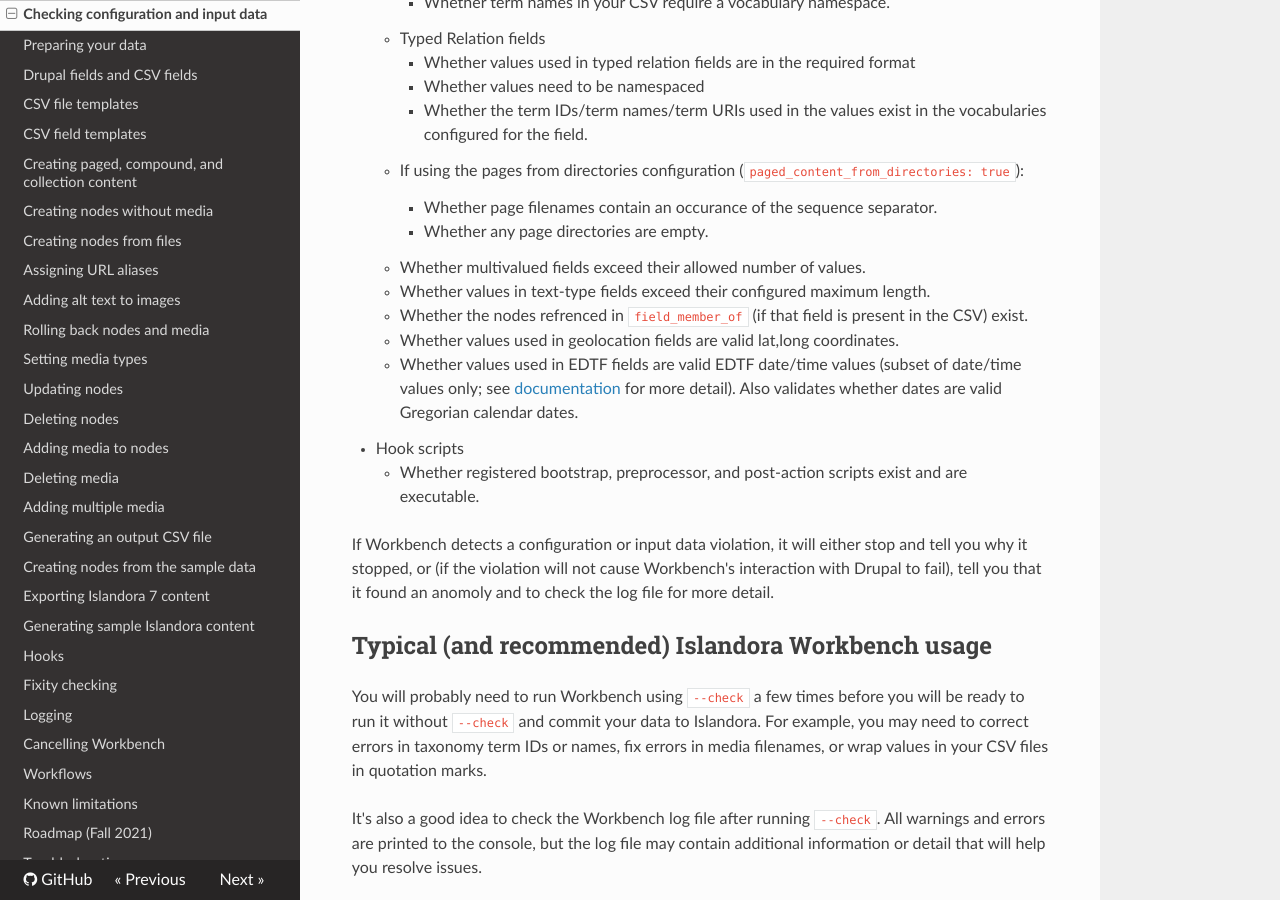
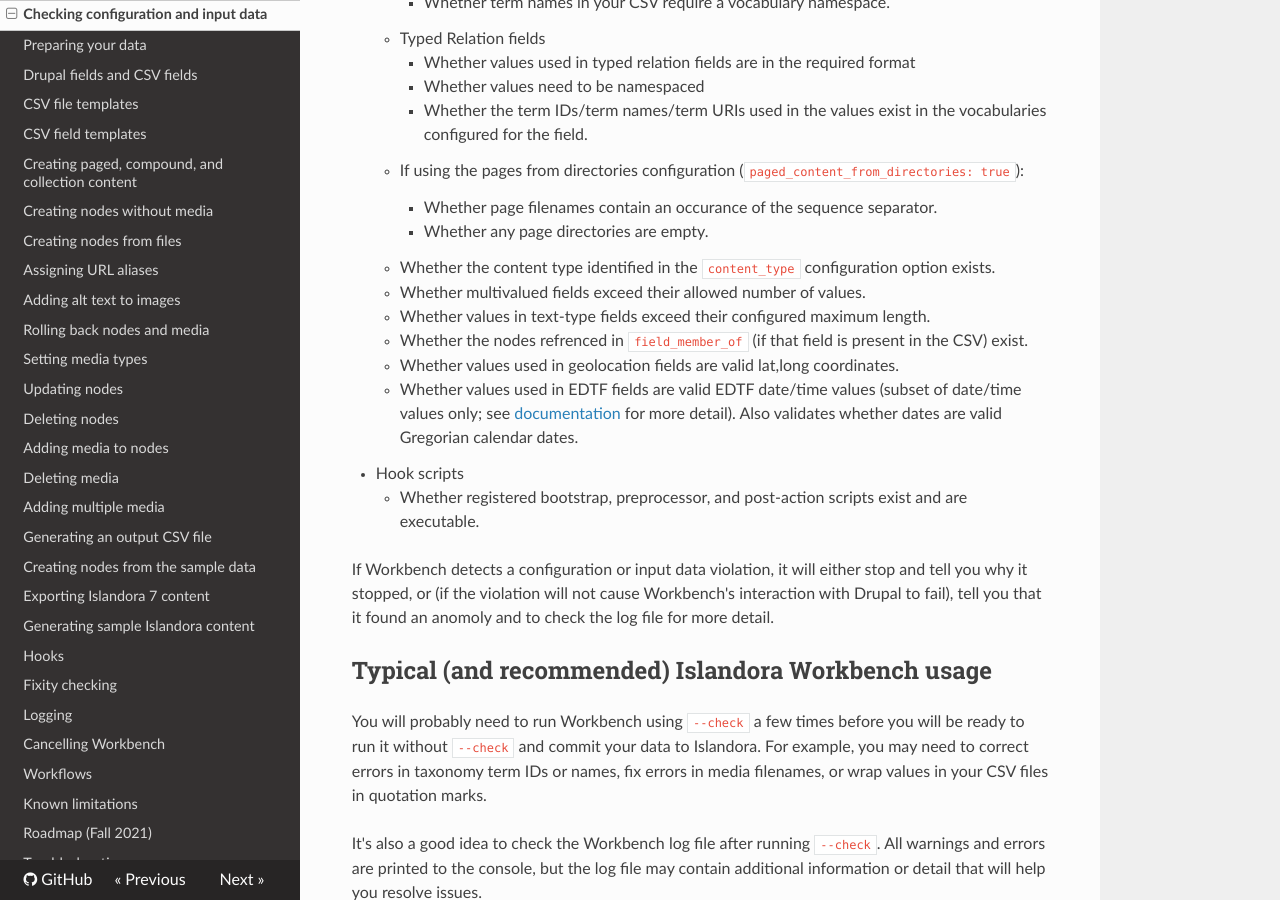
Before and after one commit to mjordan/islandora_workbench_docs, an MkDocs documentation site: the page built from docs/check.md, in a window 1280 px wide and 900 px high, scrolled down 1770 px. Built offline with MkDocs 1.6.1, drawn with Linux system fonts in a browser that asks for light colours; nearby versions of some CDN libraries; old or Windows-style settings are respelled for this version of MkDocs.

Commit message:
Added content type validation to --check docs.

```diff
--- a/docs/check.md
+++ b/docs/check.md
@@ -48,6 +48,7 @@
     * If using the pages from directories configuration (`paged_content_from_directories: true`):
         * Whether page filenames contain an occurance of the sequence separator.
         * Whether any page directories are empty.
+    * Whether the content type identified in the `content_type` configuration option exists.
     * Whether multivalued fields exceed their allowed number of values.
     * Whether values in text-type fields exceed their configured maximum length.
     * Whether the nodes refrenced in `field_member_of` (if that field is present in the CSV) exist.
```
Also changed, not shown: site/check/index.html, site/index.html, site/sitemap.xml.
